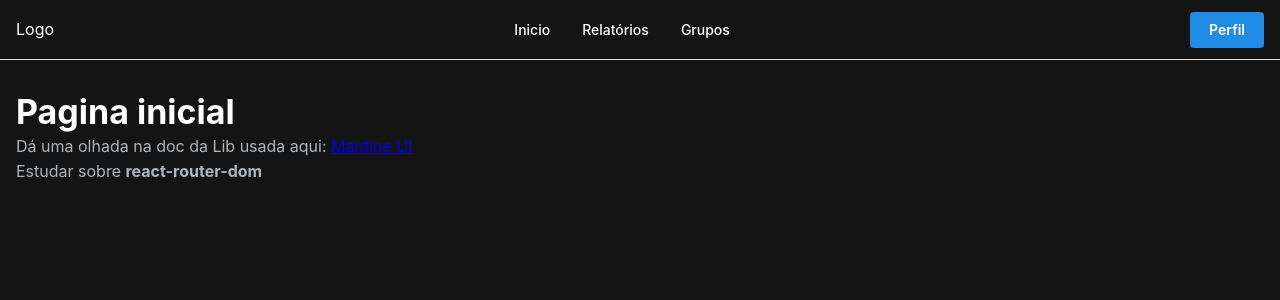
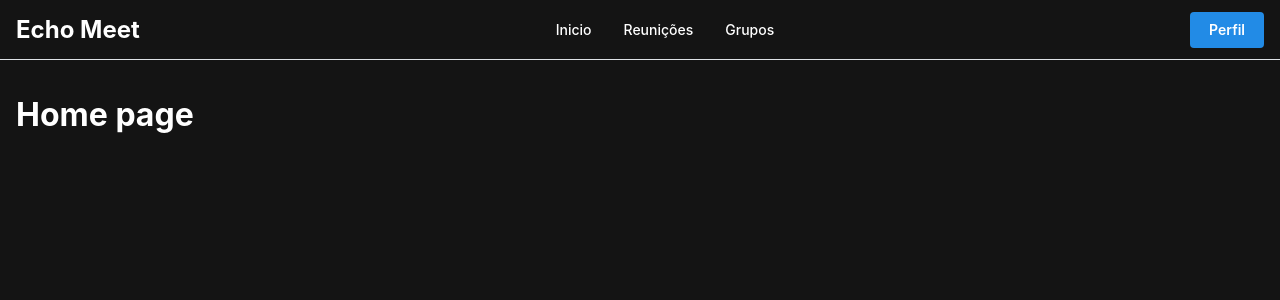
Before and after one commit to gabriel-teotonio/echo-meet-frontend, a React (Vite) app: page / in a window 1280 px wide. Shown: the top 300 px of the page. Built offline with nearby package versions, Linux system fonts and the light colour scheme.

Commit message:
add new routes

```diff
--- a/src/App.tsx
+++ b/src/App.tsx
@@ -1,13 +1,21 @@
-import { Text, Title } from '@mantine/core'
+import { Route, Routes } from 'react-router-dom'
 import './App.css'
+import { PrivateLayout } from './Layouts/PrivateLayout'
+import { Home } from './pages/Home/Home'
+import { Login } from './pages/Login/Login'
+import { Register } from './pages/Register/Register'
 
 function App() {
 
   return (
     <>
-      <Title>Pagina inicial</Title>
-      <Text c='gray.5'>Dá uma olhada na doc da Lib usada aqui: <a href="https://mantine.dev/core/app-shell/">Mantine UI</a></Text>
-      <Text c='gray.5'>Estudar sobre <b>react-router-dom</b> </Text>
+      <Routes>
+        <Route path='/' element={<PrivateLayout />}>
+          <Route index element={<Home />}/>
+        </Route>
+      <Route index path='/login' element={<Login />}/>
+      <Route index path='/register' element={<Register />}/>
+      </Routes>
     </>
   )
 }
--- a/src/components/Header/Header.tsx
+++ b/src/components/Header/Header.tsx
@@ -10,6 +10,7 @@ import {
     Collapse,
     ScrollArea,
     rem,
+    Text,
   } from '@mantine/core';
   import { useDisclosure } from '@mantine/hooks';
   import classes from './Header.module.css';
@@ -23,13 +24,13 @@ import {
       <Box pb={10}>
         <header className={classes.header}>
           <Group justify="space-between" h="100%">
-            <p>Logo</p>
+            <Text size='1.5rem' fw='bold'>Echo Meet</Text>
             <Group h="100%" gap={0} visibleFrom="sm">
               <a href="#" className={classes.link}>
                 Inicio
               </a>
               <a href="#" className={classes.link}>
-                Relatórios
+                Reunições
               </a>
               <a href="#" className={classes.link}>
                 Grupos
--- a/src/main.tsx
+++ b/src/main.tsx
@@ -1,43 +1,23 @@
 import { StrictMode } from 'react'
 import { createRoot } from 'react-dom/client'
-import App from './App.tsx'
 import { createTheme, MantineProvider } from '@mantine/core'
 import '@mantine/core/styles.css';
-import { createBrowserRouter, RouterProvider } from 'react-router-dom';
-import { PrivateLayout } from './Layouts/PrivateLayout.tsx';
-import { Login } from './pages/Login/Login.tsx';
-import { Register } from './pages/Register/Register.tsx';
+import { BrowserRouter } from 'react-router-dom';
+import App from './App';
 
 const theme = createTheme({
   /** Put your mantine theme override here */
 });
 
-const router = createBrowserRouter([
-  {
-    path: "/",
-    element: <PrivateLayout />,
-    children: [
-      {
-        index: true,
-        element: <App />
-      },
-    ]
-  },
-  {
-    path: "/login",
-    element: <Login />
-  },
-  {
-    path: "/register",
-    element: <Register />
-  }
-]);
+
 
 
 createRoot(document.getElementById('root')!).render(
   <StrictMode>
     <MantineProvider theme={theme}>
-      <RouterProvider router={router}/>
+      <BrowserRouter>
+        <App />
+      </BrowserRouter>
     </MantineProvider>
   </StrictMode>,
 )
--- /dev/null
+++ b/src/pages/Home/Home.tsx
@@ -0,0 +1,8 @@
+
+export function Home() {
+    return (
+        <>
+            <h1>Home page</h1>
+        </>
+    )
+}
```
